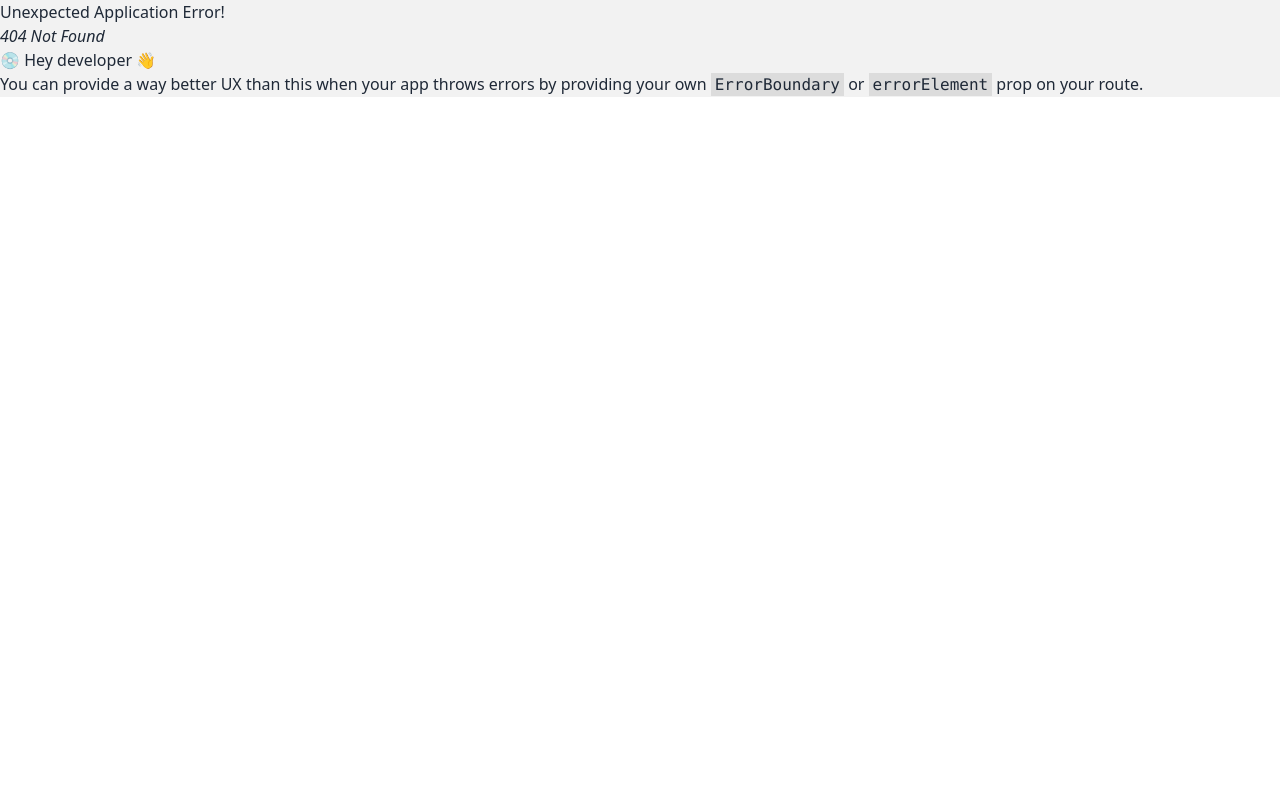
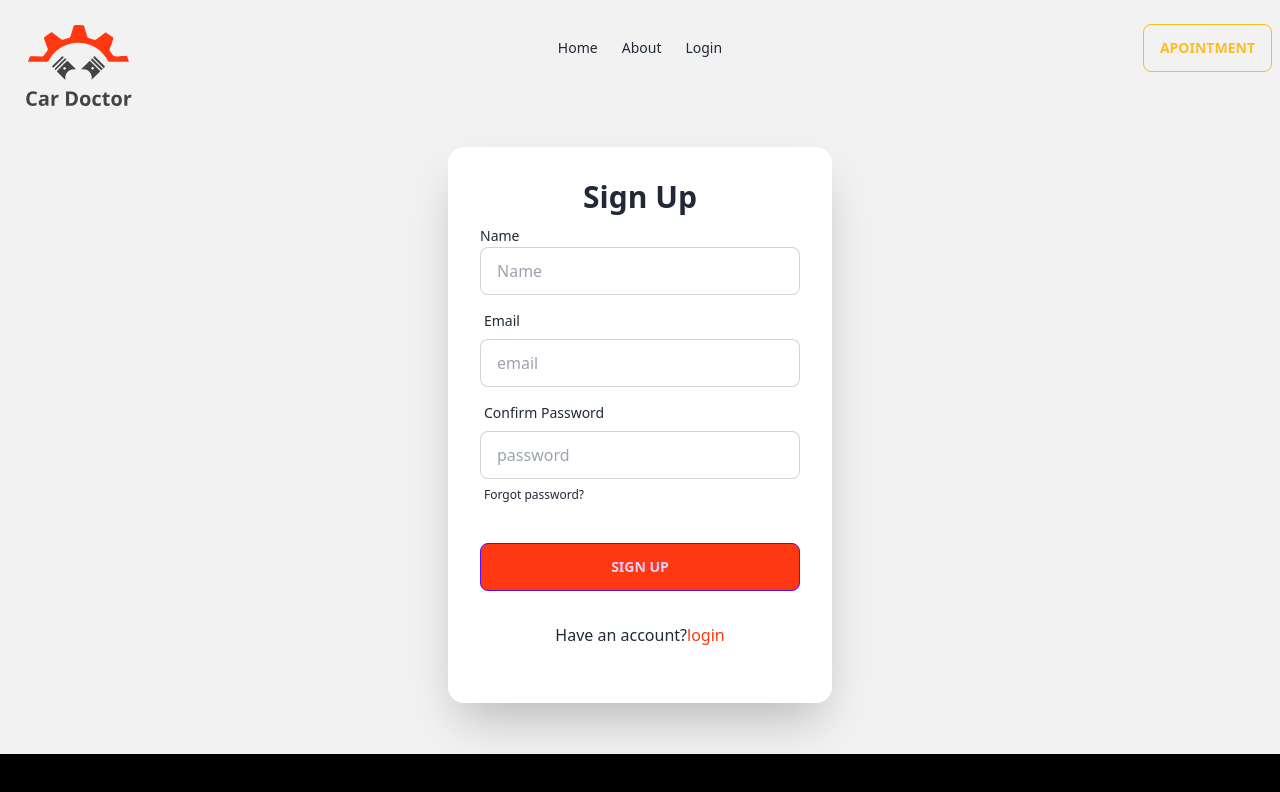
Before and after one commit to abircu/Car_Doctor, a React (Vite) app in the folder car-doctor-client/: page /signUp in a window 1280 px wide. Before the commit this address had no page. Shown: the top 792 px of the page. Built offline with nearby package versions, Linux system fonts and the light colour scheme; no server answers.

Commit message:
Firebase authentication login and regitration page is done

```diff
--- a/car-doctor-client/package.json
+++ b/car-doctor-client/package.json
@@ -10,6 +10,7 @@
     "preview": "vite preview"
   },
   "dependencies": {
+    "firebase": "^10.5.2",
     "localforage": "^1.10.0",
     "match-sorter": "^6.3.1",
     "react": "^18.2.0",
--- /dev/null
+++ b/car-doctor-client/src/Firebase/firebase.config.js
@@ -0,0 +1,18 @@
+// Import the functions you need from the SDKs you need
+import { initializeApp } from "firebase/app";
+// TODO: Add SDKs for Firebase products that you want to use
+// https://firebase.google.com/docs/web/setup#available-libraries
+
+// Your web app's Firebase configuration
+const firebaseConfig = {
+  apiKey:import.meta.env.VITE_apiKey,
+  authDomain:import.meta.env.VITE_authDomain,
+  projectId:import.meta.env.VITE_projectId,
+  storageBucket:import.meta.env.VITE_storageBucket,
+  messagingSenderId:import.meta.env.VITE_messagingSenderId,
+  appId:import.meta.env.VITE_appId,
+};
+
+// Initialize Firebase
+const app = initializeApp(firebaseConfig);
+export default app
--- a/car-doctor-client/src/Pages/Login.jsx
+++ b/car-doctor-client/src/Pages/Login.jsx
@@ -3,14 +3,24 @@ import { CiFacebook } from "react-icons/ci";
 import { TiSocialLinkedinCircular } from "react-icons/ti";
 import { FcGoogle } from "react-icons/fc";
 import login from "../assets/login.svg";
+import { Link } from "react-router-dom";
+import { useContext } from "react";
+import { AuthContext } from "../Provider/AuthProvider";
 
 const Login = () => {
+  const { signIn } = useContext(AuthContext);
   const handleLogin = (e) => {
     e.preventDefault();
     const form = e.target;
     const email = form.email.value;
     const password = form.password.value;
     console.log("input field", email, password);
+    signIn(email, password)
+      .then((result) => {
+        const user = result.user;
+        console.log("new user here", user);
+      })
+      .catch((error) => console.log(error));
   };
   return (
     <div>
@@ -66,8 +76,10 @@ const Login = () => {
                   <FcGoogle></FcGoogle>
                 </div>
                 <p>
-                  Have an account?
-                  <span className="text-[#FF3811]">Sign In</span>
+                  Haven,t account?
+                  <Link to="/signUp">
+                    <span className="text-[#FF3811]">Sign In</span>
+                  </Link>
                 </p>
               </div>
             </form>
--- /dev/null
+++ b/car-doctor-client/src/Pages/SignUp.jsx
@@ -0,0 +1,86 @@
+import React, { useContext } from "react";
+import { Link } from "react-router-dom";
+import { AuthContext } from "../Provider/AuthProvider";
+const SignUp = () => {
+  const { createUser } = useContext(AuthContext);
+  const handleSignUp = (e) => {
+    e.preventDefault();
+    const form = e.target;
+    const name = form.name.value;
+    const email = form.email.value;
+    const password = form.password.value;
+    console.log("input field", name, email, password);
+    // user created with firebase
+    createUser(email, password)
+      .then((result) => {
+        const user = result.user;
+        console.log("user created", user);
+      })
+      .then((error) => console.log(error));
+  };
+  return (
+    <div className=" m-[4%] md:ml-[30%] lg:ml-[35%] card justify-center w-full h-full max-w-sm shadow-2xl bg-base-100">
+      <form onSubmit={handleSignUp} className="card-body">
+        <h1 className="text-3xl font-bold text-center">Sign Up</h1>
+        <div className="form-control">
+          <label className="lable">
+            <span className="label-text">Name</span>
+          </label>
+          <input
+            type="text"
+            name="name"
+            placeholder="Name"
+            className="input input-bordered"
+            required
+          />
+        </div>
+        <div className="form-control">
+          <label className="label">
+            <span className="label-text">Email</span>
+          </label>
+          <input
+            type="email"
+            name="email"
+            placeholder="email"
+            className="input input-bordered"
+            required
+          />
+        </div>
+        <div className="form-control">
+          <label className="label">
+            <span className="label-text">Confirm Password</span>
+          </label>
+          <input
+            type="password"
+            name="password"
+            placeholder="password"
+            className="input input-bordered"
+            required
+          />
+          <label className="label">
+            <a href="#" className="label-text-alt link link-hover">
+              Forgot password?
+            </a>
+          </label>
+        </div>
+        <div className="form-control mt-6">
+          <input
+            className="btn btn-primary bg-[#FF3811]"
+            type="submit"
+            value="sign up"
+          />
+        </div>
+        <div className=" my-6 text-center items-start justify-center space-y-2">
+          <p>
+            Have an account?
+            <Link to="/login">
+              <span className="text-[#FF3811]">login</span>
+            </Link>
+          </p>
+        </div>
+      </form>
+    </div>
+  );
+};
+
+export default SignUp;
--- /dev/null
+++ b/car-doctor-client/src/Provider/AuthProvider.jsx
@@ -0,0 +1,49 @@
+import React, { createContext, useEffect, useState } from "react";
+import {
+  createUserWithEmailAndPassword,
+  getAuth,
+  onAuthStateChanged,
+  signInWithEmailAndPassword,
+} from "firebase/auth";
+import app from "../Firebase/firebase.config";
+export const AuthContext = createContext();
+const auth = getAuth(app);
+
+const AuthProvider = ({ children }) => {
+  const [user, setUser] = useState(null);
+  const [loading, setLoading] = useState(true);
+
+  //   create user
+  const createUser = (email, password) => {
+    setLoading(true);
+    return createUserWithEmailAndPassword(auth, email, password);
+  };
+
+  // observe the user
+  useEffect(() => {
+    const unsubscribe = onAuthStateChanged(auth, (currentUser) => {
+      setUser(currentUser);
+      console.log("current usser", currentUser);
+      setLoading(false);
+    });
+    return () => {
+      return unsubscribe();
+    };
+  }, []);
+
+  //   Sign in user
+  const signIn = (email, password) => {
+    setLoading(true);
+    return signInWithEmailAndPassword(auth, email, password);
+  };
+  const authinfo = {
+    user,
+    loading,
+    createUser,
+  };
+  return (
+    <AuthContext.Provider value={authinfo}>{children}</AuthContext.Provider>
+  );
+};
+
+export default AuthProvider;
--- a/car-doctor-client/src/Router/Router.jsx
+++ b/car-doctor-client/src/Router/Router.jsx
@@ -2,6 +2,7 @@ import { createBrowserRouter } from "react-router-dom";
 import Main from "../Layoutes/Main";
 import Home from "../Pages/Home/Home";
 import Login from "../Pages/Login";
+import SignUp from "../Pages/SignUp";
 
 const router = createBrowserRouter([
   {
@@ -16,6 +17,10 @@ const router = createBrowserRouter([
         path: "/login",
         element: <Login></Login>,
       },
+      {
+        path: "/signUp",
+        element: <SignUp></SignUp>,
+      },
     ],
   },
 ]);
--- a/car-doctor-client/src/main.jsx
+++ b/car-doctor-client/src/main.jsx
@@ -3,11 +3,14 @@ import ReactDOM from "react-dom/client";
 import "./index.css";
 import { RouterProvider } from "react-router-dom";
 import router from "./Router/Router";
+import AuthProvider from "./Provider/AuthProvider";
 
 ReactDOM.createRoot(document.getElementById("root")).render(
   <div className="max-w-7xl mx-auto  bg-base-200">
     <React.StrictMode>
-      <RouterProvider router={router} />
+      <AuthProvider>
+        <RouterProvider router={router} />
+      </AuthProvider>
     </React.StrictMode>
   </div>
 );
```
Also changed, not shown: car-doctor-client/.eslintrc.cjs, 1 other file (tests, documents, lock files or other folders).
